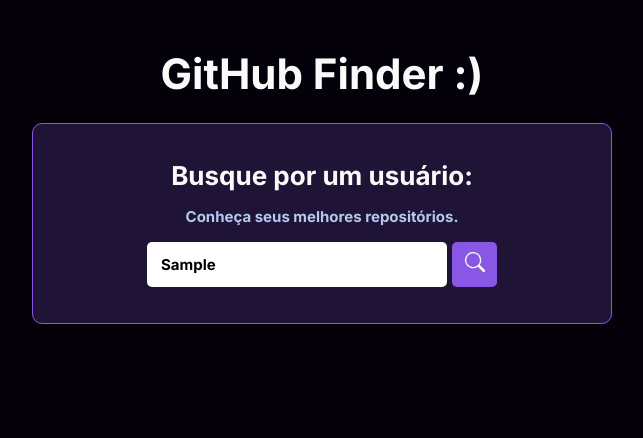
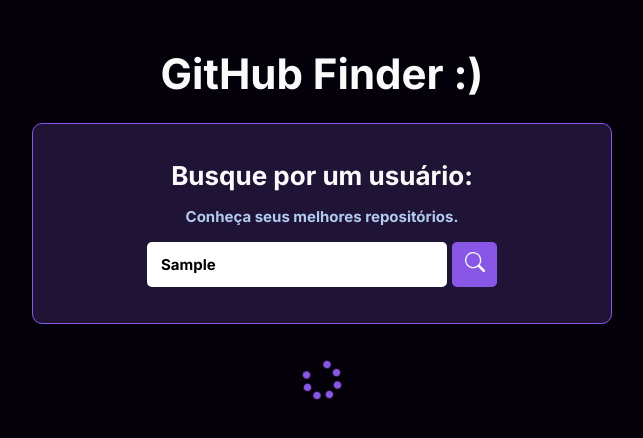
Before and after one commit to aleanrocha/github-finder, a React (Vite) app: page / in a window 1280 px wide. Both pictures are taken after typing "Sample" into the empty fields and a click on the button 792 px from the left and 264 px from the top of the page. Shown: the top 438 px of the page, without its empty margins (318-961 px from the left). Built offline with nearby package versions, Linux system fonts and the light colour scheme; no server answers.

Commit message:
add loader component

```diff
--- /dev/null
+++ b/src/components/Loader/index.tsx
@@ -0,0 +1,11 @@
+import { FaSpinner } from 'react-icons/fa'
+
+import { LoaderContainer } from './styles'
+
+export const Loader = () => {
+  return (
+    <LoaderContainer>
+      <FaSpinner />
+    </LoaderContainer>
+  )
+}
--- /dev/null
+++ b/src/components/Loader/styles.ts
@@ -0,0 +1,20 @@
+import styled, { keyframes } from 'styled-components'
+
+const rotate = keyframes`
+  from {
+    transform: rotate(0);
+  }
+  to {
+    transform: rotate(360deg);
+  }
+`
+
+export const LoaderContainer = styled.div`
+  text-align: center;
+  margin-top: 3.6rem;
+  & > svg {
+    font-size: 4rem;
+    fill: #8957e5;
+    animation: ${rotate} 1s linear infinite;
+  }
+`
--- a/src/screens/Home/index.tsx
+++ b/src/screens/Home/index.tsx
@@ -1,6 +1,7 @@
 import { useState } from 'react'
 
 import { Error } from '../../components/Error'
+import { Loader } from '../../components/Loader'
 import Search from '../../components/Search'
 import { User } from '../../components/User'
 import { UserProps } from '../../types/user'
@@ -9,12 +10,16 @@
 export const Home = () => {
   const [user, setUser] = useState<UserProps | null>(null)
   const [error, setError] = useState(false)
+  const [isLoading, setIsLoading] = useState(false)
 
   const loadUser = async (username: string) => {
     setError(false)
     setUser(null)
+    setIsLoading(true)
 
     const res = await fetch(`https://api.github.com/users/${username}`)
+
+    setIsLoading(false)
 
     if (res.status === 404) {
       setError(true)
@@ -36,6 +41,7 @@
   return (
     <HomeContainer>
       <Search loadUser={loadUser} />
+      {isLoading && <Loader />}
       {user && <User {...user} />}
       {error && <Error />}
     </HomeContainer>
```
